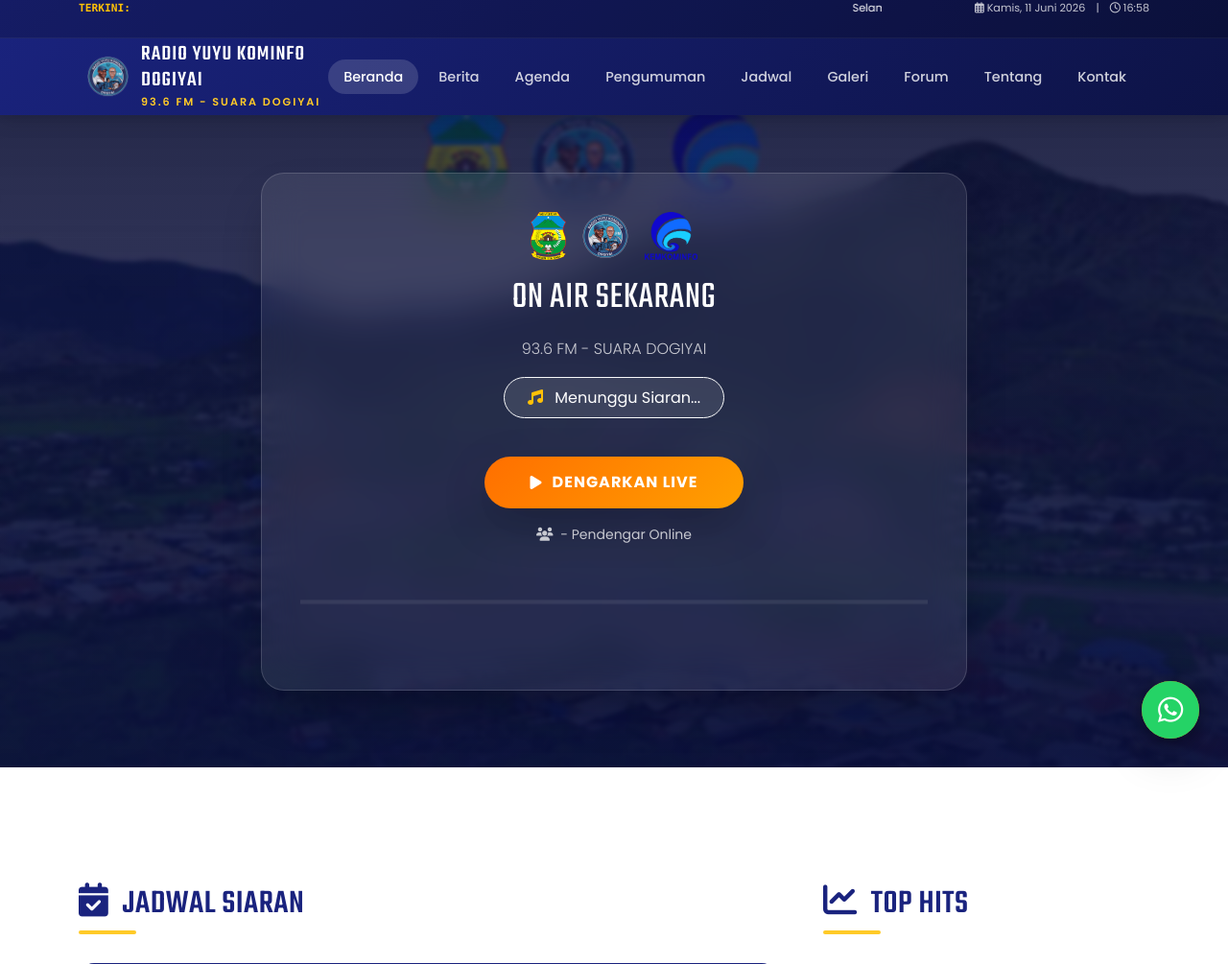
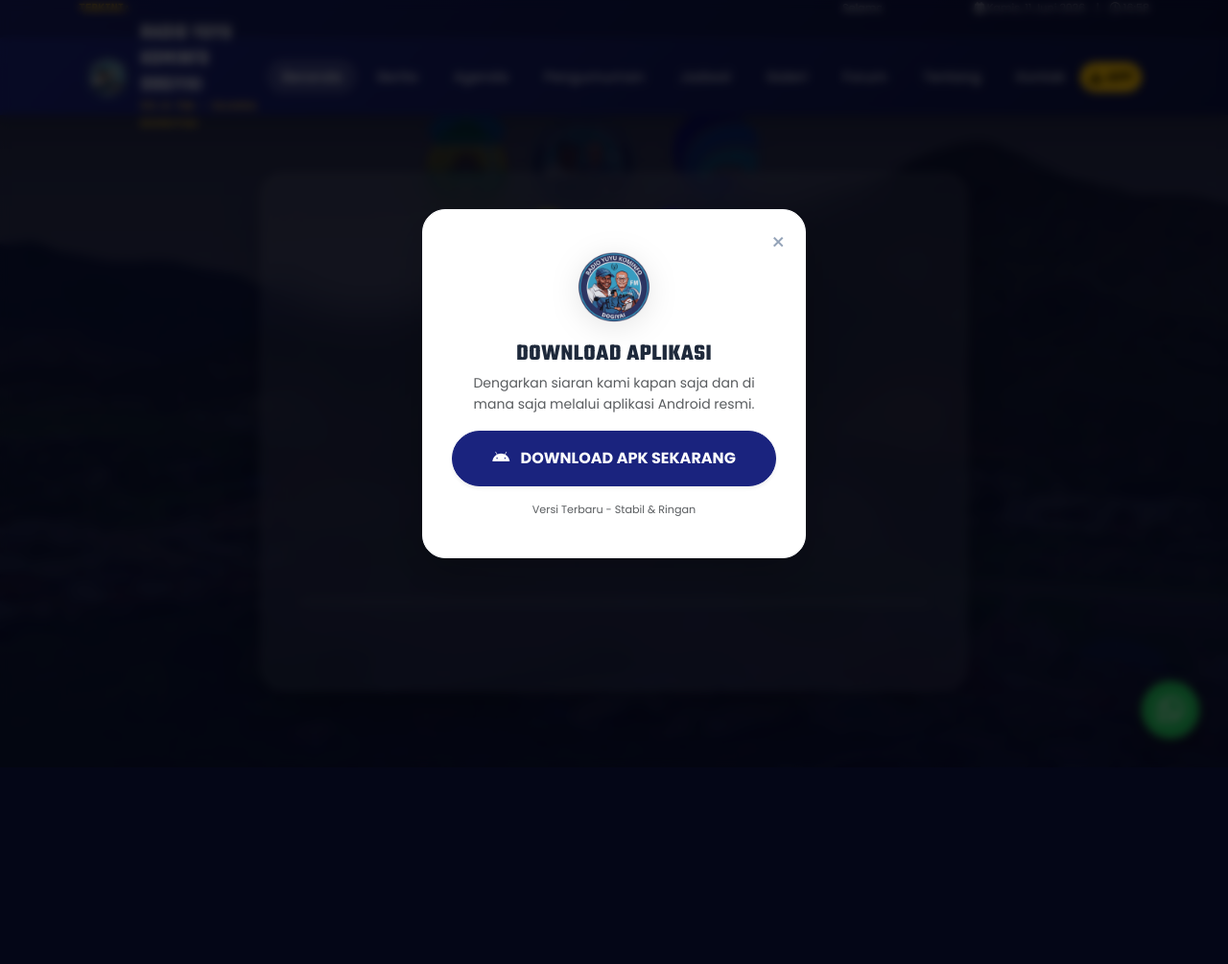
Before and after one commit to melkiasbobi-komauga/radioyuyudogiyai, a PHP site: page /Radio-yuyu-website/ in a window 1280 px wide. Shown: the top 1005 px of the page at 96% size. After the commit the page ends 773 px from the top, so only its background shows below. Run offline with PHP 8.4, Linux system fonts and the light colour scheme; data that the repository does not hold is empty.

Commit message:
Add app download popup with logo and admin configuration support

```diff
--- a/admin-radio/proses_profil.php
+++ b/admin-radio/proses_profil.php
@@ -81,7 +81,7 @@ if ($_SERVER['REQUEST_METHOD'] == 'POST') {
         // 2. Simpan Data Teks
         // Kita list field yang diizinkan agar aman
         $allowedFields = [
-            'station_name', 'organization_name', 'copyright_text',
+            'station_name', 'organization_name', 'copyright_text', 'app_download_url',
             'profil_singkat', 'sejarah', 'visi', 'misi',
             'alamat_kantor', 'email_kontak', 'telepon_kontak', 'iframe_peta'
         ];
--- a/assets/js/script.js
+++ b/assets/js/script.js
@@ -252,4 +252,38 @@ document.addEventListener('DOMContentLoaded', function() {
     if(hamburgerBtn && navMenu) {
         hamburgerBtn.onclick = (e) => { e.preventDefault(); navMenu.classList.toggle('active'); };
     }
+
+    // --- 6. APP DOWNLOAD POPUP LOGIC ---
+    const appPopup = document.getElementById('app-download-popup');
+
+    window.showAppPopup = function() {
+        if (appPopup) {
+            appPopup.classList.add('active');
+            document.body.style.overflow = 'hidden'; // Prevent scrolling
+        }
+    };
+
+    window.closeAppPopup = function() {
+        if (appPopup) {
+            appPopup.classList.remove('active');
+            document.body.style.overflow = ''; // Restore scrolling
+            // Set cookie/localStorage so it doesn't show again immediately
+            localStorage.setItem('app_popup_shown', Date.now());
+        }
+    };
+
+    // Auto show popup after 5 seconds if not shown in last 24 hours
+    const lastShown = localStorage.getItem('app_popup_shown');
+    const oneDay = 24 * 60 * 60 * 1000;
+
+    if (!lastShown || (Date.now() - lastShown > oneDay)) {
+        setTimeout(showAppPopup, 5000);
+    }
+
+    // Close popup on click outside content
+    if (appPopup) {
+        appPopup.addEventListener('click', function(e) {
+            if (e.target === appPopup) closeAppPopup();
+        });
+    }
 });
--- a/templates/footer.php
+++ b/templates/footer.php
@@ -40,6 +40,24 @@ if (strlen($f_deskripsi) > 200) {
     <div class="modal-content-wrapper">
         <img id="modal-image" class="modal-content-img" src="" alt="Preview">
         <div id="modal-caption" class="modal-caption-text"></div>
+    </div>
+</div>
+
+<!-- App Download Popup -->
+<div id="app-download-popup" class="app-popup-overlay">
+    <div class="app-popup-content shadow-lg border border-light">
+        <button class="close-app-popup" onclick="closeAppPopup()">&times;</button>
+        <div class="app-popup-header text-center mb-3">
+            <img src="images/<?php echo htmlspecialchars($logoFile); ?>" alt="Logo Radio Yuyu" class="app-popup-logo mb-3">
+            <h4 class="fw-bold font-teko mb-1">DOWNLOAD APLIKASI</h4>
+            <p class="small text-muted mb-0">Dengarkan siaran kami kapan saja dan di mana saja melalui aplikasi Android resmi.</p>
+        </div>
+        <div class="app-popup-body text-center">
+            <a href="<?php echo htmlspecialchars($header_profil['app_download_url'] ?? '#'); ?>" class="btn btn-primary w-100 rounded-pill py-3 fw-bold mb-3 shadow-sm hover-scale">
+                <i class="fab fa-android me-2"></i> DOWNLOAD APK SEKARANG
+            </a>
+            <p class="x-small text-muted mb-0">Versi Terbaru - Stabil & Ringan</p>
+        </div>
     </div>
 </div>
 
@@ -149,6 +167,61 @@ if (strlen($f_deskripsi) > 200) {
     .back-to-top-btn { opacity: 0.8; transition: all 0.3s ease; }
     .back-to-top-btn:hover { opacity: 1; transform: translateY(-5px); }
 
+    /* App Download Popup Styles */
+    .app-popup-overlay {
+        display: none;
+        position: fixed;
+        top: 0;
+        left: 0;
+        width: 100%;
+        height: 100%;
+        background-color: rgba(0, 0, 0, 0.7);
+        z-index: 10000;
+        justify-content: center;
+        align-items: center;
+        backdrop-filter: blur(5px);
+        opacity: 0;
+        transition: opacity 0.4s ease;
+    }
+    .app-popup-overlay.active {
+        display: flex;
+        opacity: 1;
+    }
+    .app-popup-content {
+        background: white;
+        padding: 40px 30px;
+        border-radius: 24px;
+        max-width: 400px;
+        width: 90%;
+        position: relative;
+        transform: translateY(20px);
+        transition: transform 0.4s ease;
+    }
+    .app-popup-overlay.active .app-popup-content {
+        transform: translateY(0);
+    }
+    .app-popup-logo {
+        width: 80px;
+        height: 80px;
+        object-fit: contain;
+        filter: drop-shadow(0 5px 15px rgba(0,0,0,0.1));
+    }
+    .close-app-popup {
+        position: absolute;
+        top: 15px;
+        right: 20px;
+        background: none;
+        border: none;
+        font-size: 24px;
+        color: #94a3b8;
+        cursor: pointer;
+        transition: color 0.2s;
+    }
+    .close-app-popup:hover {
+        color: #1e293b;
+    }
+    .x-small { font-size: 0.7rem; }
+
     /* Responsive Podcast Player */
     @media (max-width: 768px) {
         #podcast-player-container {
--- a/templates/header.php
+++ b/templates/header.php
@@ -121,7 +121,12 @@ $dynamicTitle = isset($pageTitle) ? $pageTitle . " | " . $stationName : $station
                 </ul>
             </nav>
 
-            <button class="mobile-toggle d-lg-none" id="hamburger-btn"><i class="fas fa-bars"></i></button>
+            <div class="d-flex align-items-center gap-2">
+                <button class="btn btn-sm btn-warning rounded-pill d-none d-sm-flex align-items-center fw-bold" onclick="showAppPopup()">
+                    <i class="fas fa-download me-1"></i> APP
+                </button>
+                <button class="mobile-toggle d-lg-none" id="hamburger-btn"><i class="fas fa-bars"></i></button>
+            </div>
         </div>
 
         <!-- Mobile Nav -->
```
Also changed, not shown: admin-radio/kelola_profil.php (+10 -0 lines).
